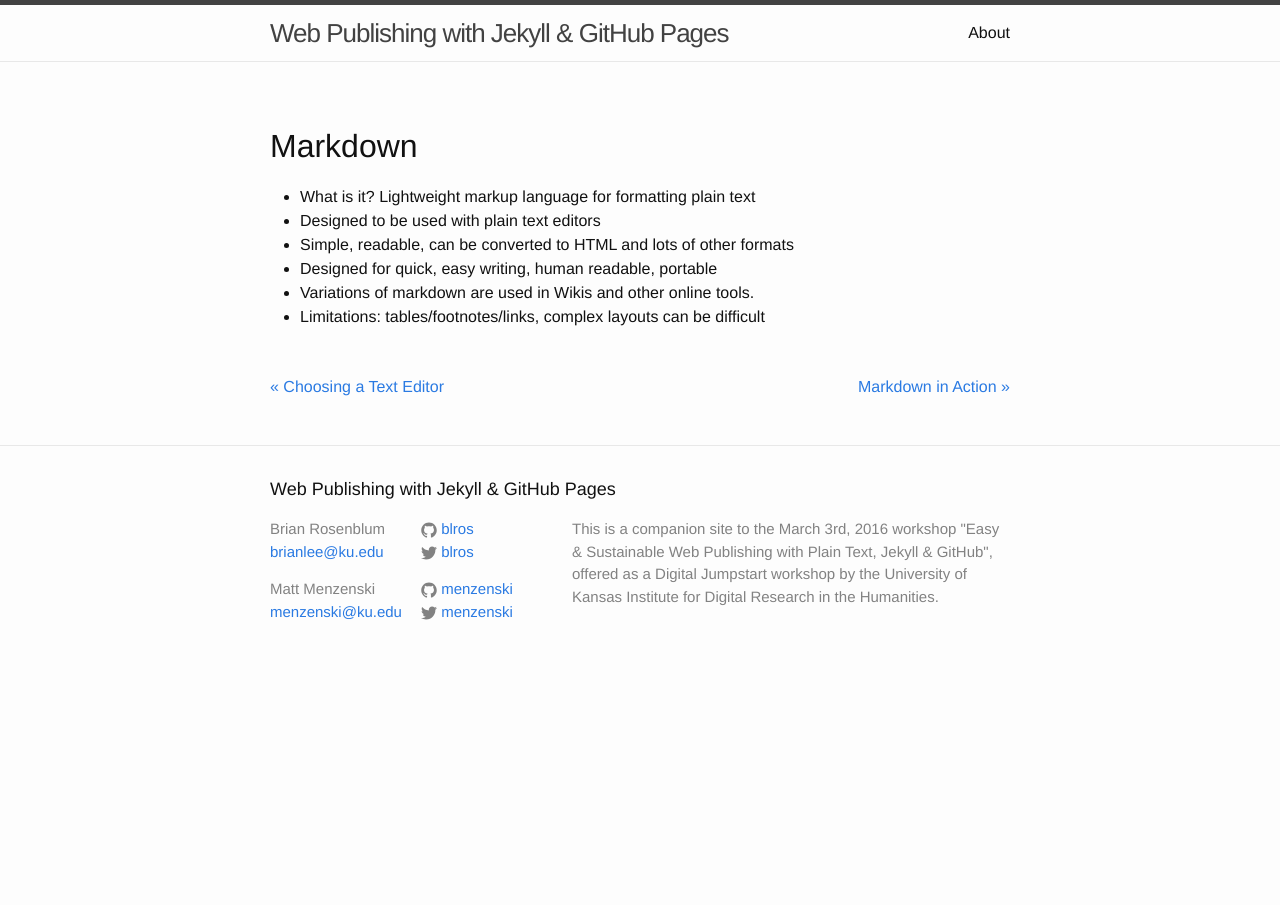
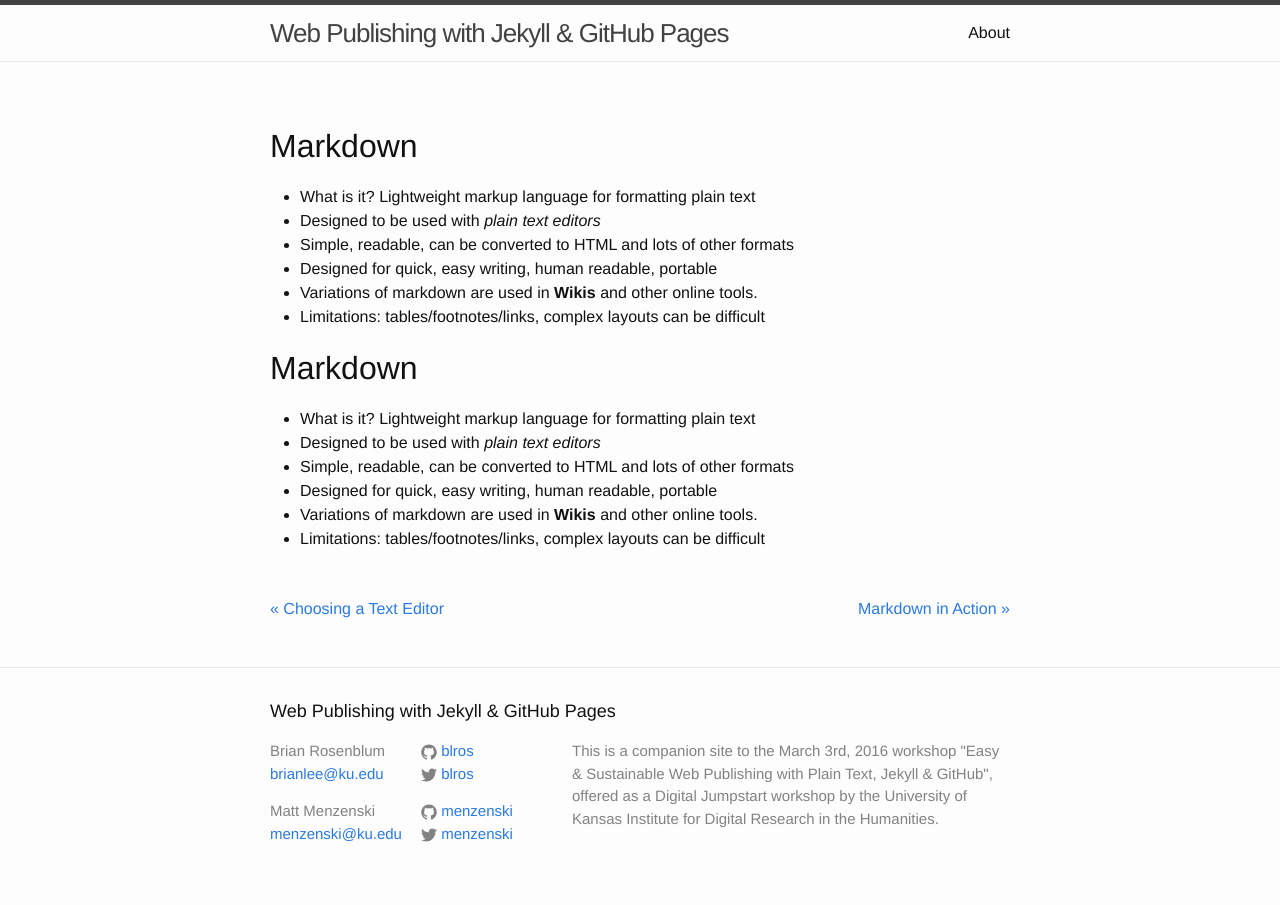
Before and after one commit to menzenski/idrh-static-site-workshop, a Jekyll site: the page built from _posts/2016-02-05-markdown.md, in a window 1280 px wide. Built offline with Jekyll 4.4.1, drawn with Linux system fonts in a browser that asks for light colours.

Commit message:
Add raw markdown example

```diff
--- a/_posts/2016-02-05-markdown.md
+++ b/_posts/2016-02-05-markdown.md
@@ -10,8 +10,19 @@ published: true
 ## Markdown
 
 * What is it? Lightweight markup language for formatting plain text
-* Designed to be used with plain text editors
+* Designed to be used with *plain text editors*
 * Simple, readable, can be converted to HTML and lots of other formats
 * Designed for quick, easy writing, human readable, portable
-* Variations of markdown are used in Wikis and other online tools.
+* Variations of markdown are used in **Wikis** and other online tools.
 * Limitations: tables/footnotes/links, complex layouts can be difficult
+
+{% raw %}
+## Markdown
+
+* What is it? Lightweight markup language for formatting plain text
+* Designed to be used with *plain text editors*
+* Simple, readable, can be converted to HTML and lots of other formats
+* Designed for quick, easy writing, human readable, portable
+* Variations of markdown are used in **Wikis** and other online tools.
+* Limitations: tables/footnotes/links, complex layouts can be difficult
+{% endraw %}
```
